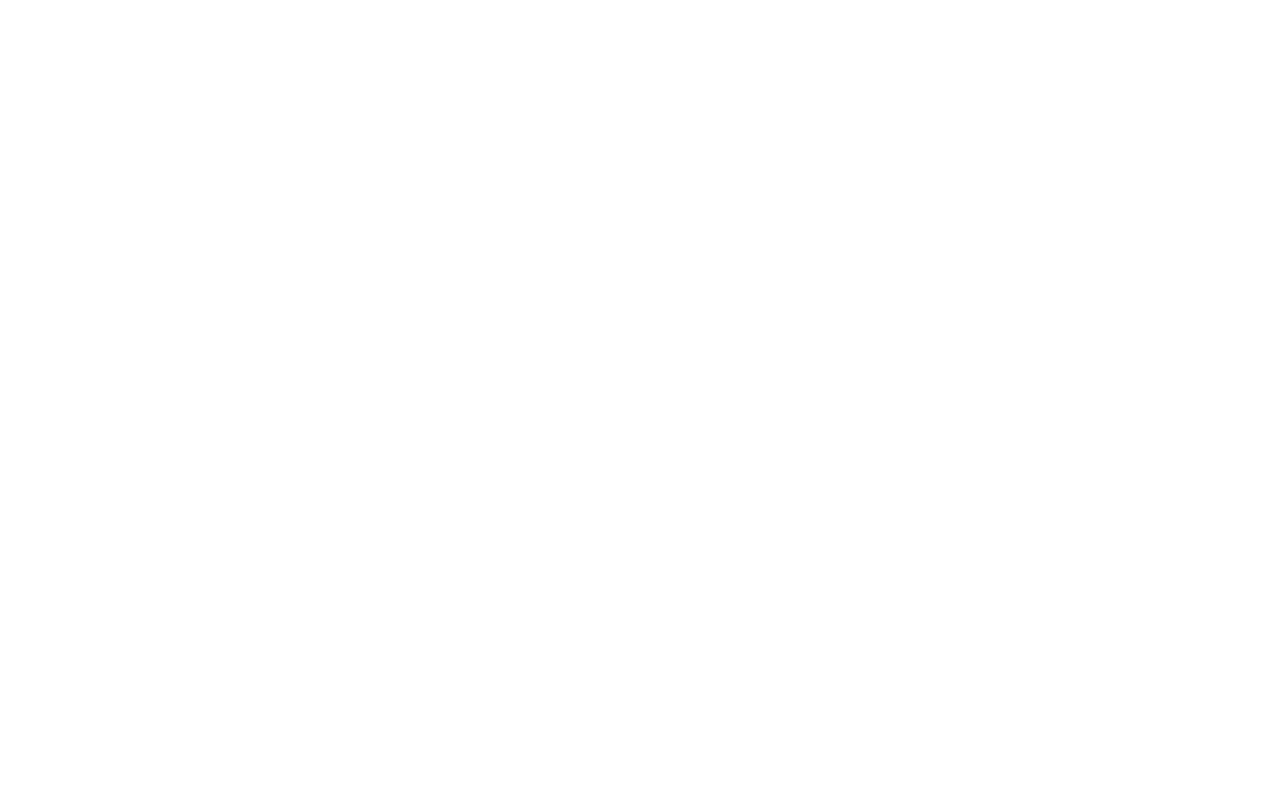
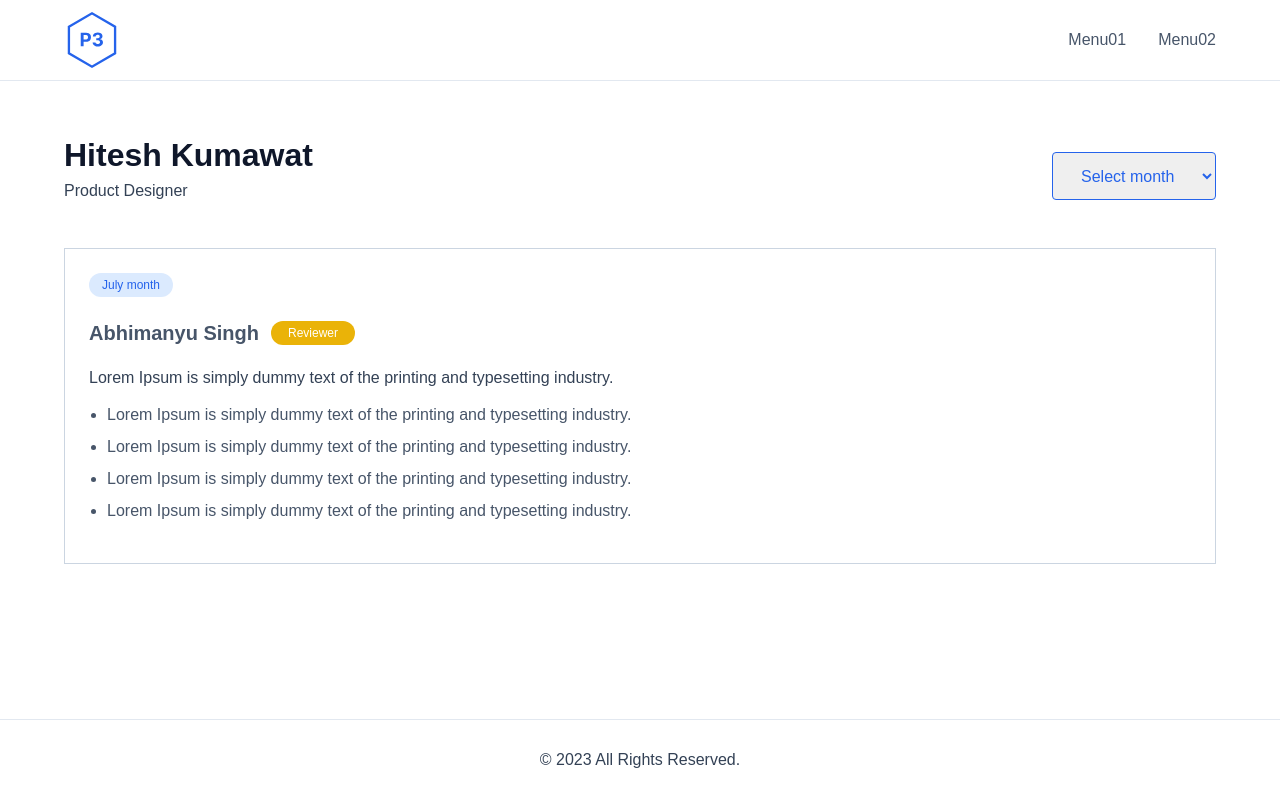
Before and after one commit to Compile7/p3, a React (Vite) app: page /view-review in a window 1280 px wide. Before the commit this address had no page. Built offline with nearby package versions, Linux system fonts and the light colour scheme.

Commit message:
added view review component

```diff
--- a/src/App.tsx
+++ b/src/App.tsx
@@ -2,6 +2,7 @@
 import "./App.scss";
 import Auth from "./Components/Auth";
 import Review from "./Components/Review";
+import ViewReview from "./Components/ViewReview";
 import Team from "./Components/Team";
 function App() {
   return (
@@ -11,6 +12,7 @@
           <Route index path="/" element={<Auth />} />
           <Route path="/add-review" element={<Review />} />
           <Route path="/team" element={<Team />} />
+          <Route path="/view-review" element={<ViewReview />} />
         </Routes>
       </BrowserRouter>
     </>
--- /dev/null
+++ b/src/Components/ViewReview/index.tsx
@@ -0,0 +1,73 @@
+import Header from "../Header";
+import Footer from "../Footer";
+
+const ViewReview = () => {
+  return (
+    <>
+      <Header />
+      <main>
+        <div>
+          <div className="header has-selement">
+            <div>
+              <h1>Hitesh Kumawat</h1>
+              <p>Product Designer</p>
+            </div>
+            <div>
+              <select className="form-select primary" id="month" name="month">
+                <option value="">Select month</option>
+                <option value="01">January</option>
+                <option value="02">February</option>
+                <option value="03">March</option>
+                <option value="04">April</option>
+                <option value="05">May</option>
+                <option value="06">June</option>
+                <option value="07">July</option>
+                <option value="08">August</option>
+                <option value="09">September</option>
+                <option value="10">October</option>
+                <option value="11">November</option>
+                <option value="12">December</option>
+              </select>
+            </div>
+          </div>
+          <div className="review-container">
+            <div className="month">
+              <span className="badge badge-primary">July month</span>
+            </div>
+            <div className="reviewer-detail">
+              <div className="reviewername">Abhimanyu Singh</div>
+              <span className="badge badge-wraning">Reviewer</span>
+            </div>
+            <div className="reviews">
+              <p>
+                Lorem Ipsum is simply dummy text of the printing and typesetting
+                industry.
+              </p>
+              <ul>
+                <li>
+                  Lorem Ipsum is simply dummy text of the printing and
+                  typesetting industry.
+                </li>
+                <li>
+                  Lorem Ipsum is simply dummy text of the printing and
+                  typesetting industry.
+                </li>
+                <li>
+                  Lorem Ipsum is simply dummy text of the printing and
+                  typesetting industry.
+                </li>
+                <li>
+                  Lorem Ipsum is simply dummy text of the printing and
+                  typesetting industry.
+                </li>
+              </ul>
+            </div>
+          </div>
+        </div>
+      </main>
+      <Footer />
+    </>
+  );
+};
+
+export default ViewReview;
--- a/src/index.scss
+++ b/src/index.scss
@@ -19,6 +19,7 @@
 //Brand tone
 $blue-600: #2563eb;
 $blue-700: #1d4ed8;
+$blue-100: #dbeafe;
 
 // badge
 $green-500: #22c55e;
@@ -164,6 +165,11 @@
       margin-bottom: 48px;
       p {
         max-width: 600px;
+      }
+      &.has-selement {
+        display: flex;
+        align-items: end;
+        justify-content: space-between;
       }
     }
     form {
@@ -334,4 +340,39 @@
   &.badge-wraning {
     background: $yellow-500;
   }
+  &.badge-primary {
+    background: $blue-100;
+    color: $blue-600;
+  }
 }
+
+// view review
+.review-container {
+  padding: 24px;
+  border: 1px solid $gray-300;
+  display: flex;
+  flex-direction: column;
+  gap: 24px;
+  .reviewer-detail {
+    display: flex;
+    gap: 12px;
+    align-items: center;
+    .reviewername {
+      font-size: 20px;
+      font-weight: 600;
+    }
+  }
+  .reviews {
+    @media (min-width: 1024px) {
+      max-width: 75%;
+    }
+    ul,
+    ol {
+      margin: 12px 0;
+      padding: 0 0 0 18px;
+      li {
+        line-height: 2;
+      }
+    }
+  }
+}
```
